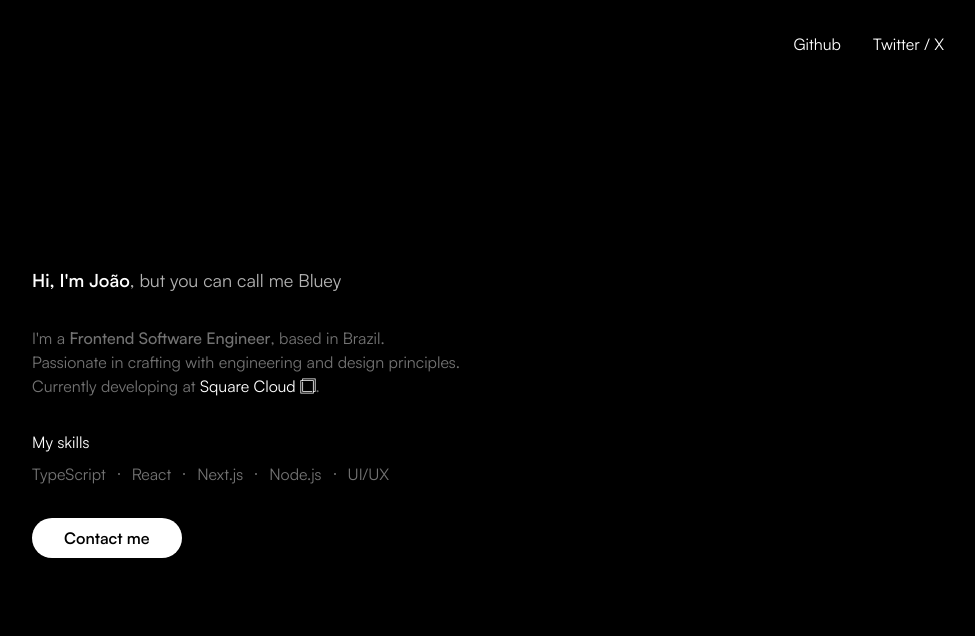
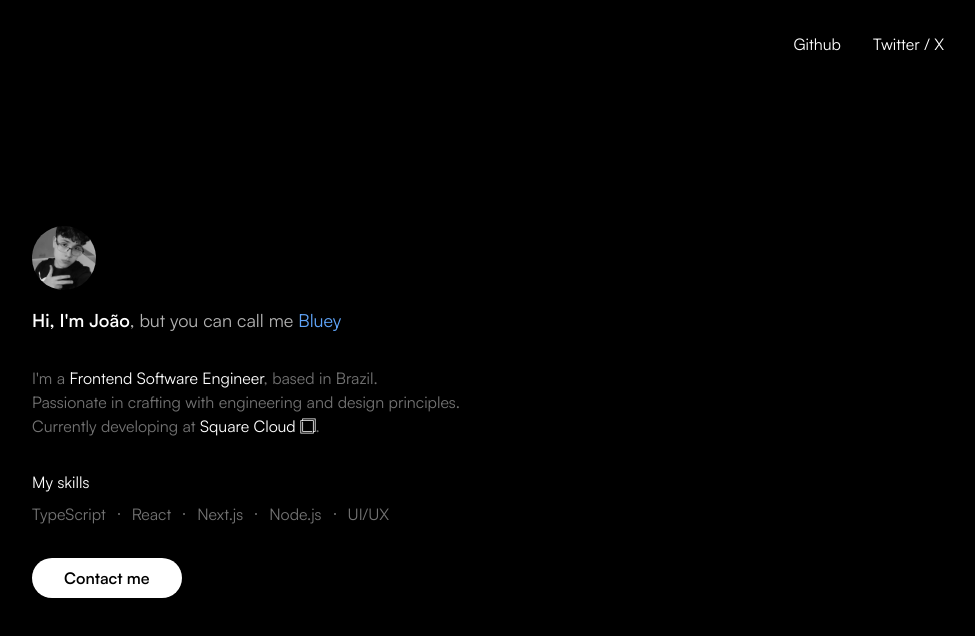
Before and after one commit to joaotonaco/portfolio, a Next.js app: page / in a window 1280 px wide. Shown: the top 636 px of the page, without its empty margins (272-1247 px from the left). Built offline with nearby package versions, Linux system fonts and the light colour scheme.

Commit message:
add email and picture to homepage

```diff
--- a/src/app/page.tsx
+++ b/src/app/page.tsx
@@ -1,7 +1,9 @@
 import { Button } from "@/components/button";
 import { Dot } from "@/components/dot";
 import { Link } from "@/components/link";
+import { Picture } from "@/components/picture";
 import { SquareCloud } from "@/components/squarecloud";
+import NextLink from "next/link";
 
 export default function Home() {
 	return (
@@ -13,17 +15,22 @@ export default function Home() {
 
 			<section className="flex-1 flex items-center justify-center">
 				<div className="max-w-2xl w-full flex flex-col items-start gap-8">
-					<div className="flex items-baseline">
-						<h1 className="text-lg font-semibold">Hi, I'm João</h1>
-						<p className="text-lg text-primary/70">
-							, but you can call me Bluey
-						</p>
+					<div className="space-y-4">
+						<Picture />
+
+						<div className="flex items-baseline">
+							<h1 className="text-lg font-semibold">Hi, I'm João</h1>
+							<p className="text-lg text-primary/70">
+								, but you can call me{" "}
+								<span className="text-blue-400">Bluey</span>
+							</p>
+						</div>
 					</div>
 
 					<div className="text-secondary max-w-md">
 						<p>
 							I'm a{" "}
-							<span className="font-medium">Frontend Software Engineer</span>,
+							<span className="text-primary">Frontend Software Engineer</span>,
 							based in Brazil.
 						</p>
 
@@ -59,7 +66,9 @@ export default function Home() {
 						</ul>
 					</div>
 
-					<Button>Contact me</Button>
+					<NextLink href="mailto:joao.tonaco@proton.me" passHref>
+						<Button>Contact me</Button>
+					</NextLink>
 				</div>
 			</section>
 		</main>
```
